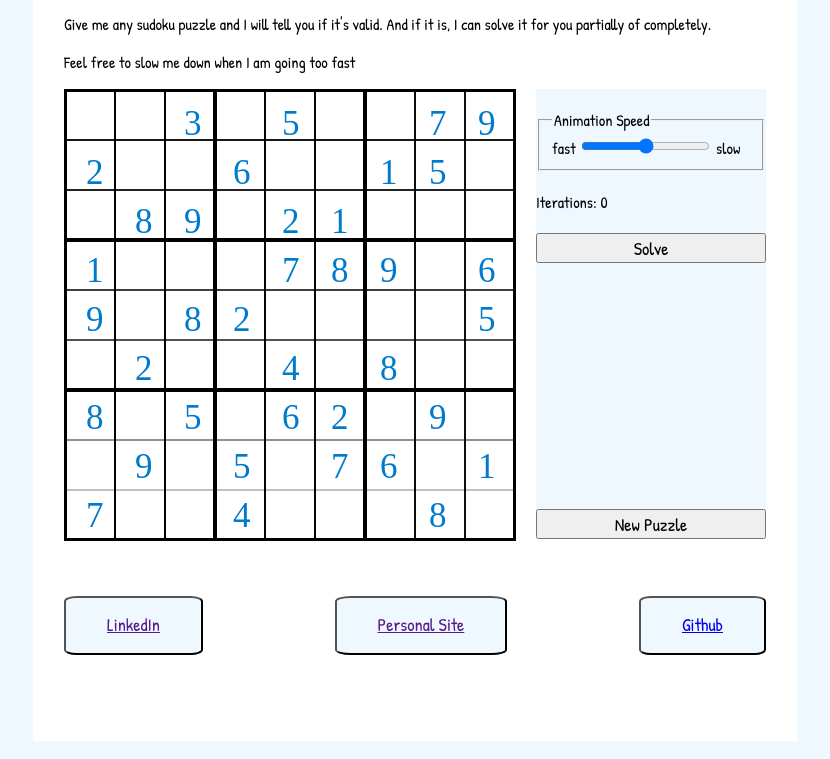
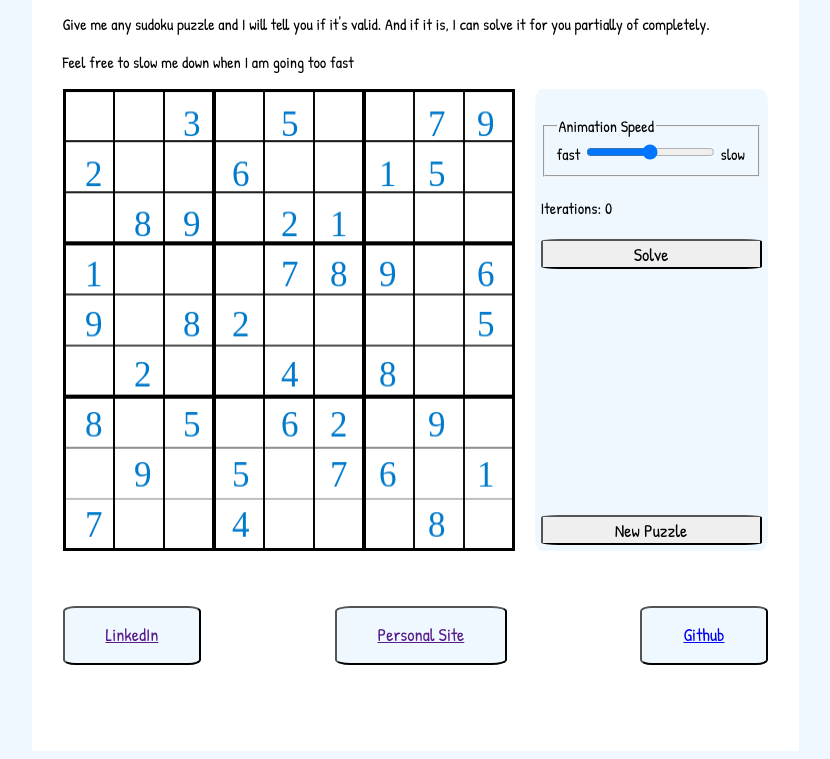
Before and after one commit to Xolo-T/Comman, a website built with webpack: page index.html in a window 1280 px wide. Shown: the part 189-948 px from the top of the page, without its empty margins (225-1055 px from the left). Built offline with nearby package versions, Linux system fonts and the light colour scheme.

Commit message:
brder radious added

```diff
--- a/src/styles/index.scss
+++ b/src/styles/index.scss
@@ -32,12 +32,14 @@ body{
 
 .controls {
     margin-left: 20px;
-    width: 230px;
+    width: 221px;
     height: 450px;
     background-color: aliceblue;
     display: flex;
     flex-direction: column;
     justify-content: space-between;
+    border-radius: 3%;
+    padding: 6px;
 }
 
 button{
@@ -45,6 +47,7 @@ button{
     width: 100%;
     height: 30px;
     font-size: large;
+    border-radius: 8%;
 }
 
 .control-item{
@@ -56,6 +59,7 @@ button{
     padding: 41px;
     border-radius: 9%;
     padding-top: 14px;
+    background-color: aliceblue;
 }
 
 .my-details {
@@ -66,11 +70,6 @@ button{
     margin: 40px 0;
 }
 
-button.link-button {
-    /*background-color: cyan;*/
-    background-color: aliceblue;
-}
-
 .main-content {
     background-color: white;
     padding: 31px;
```
